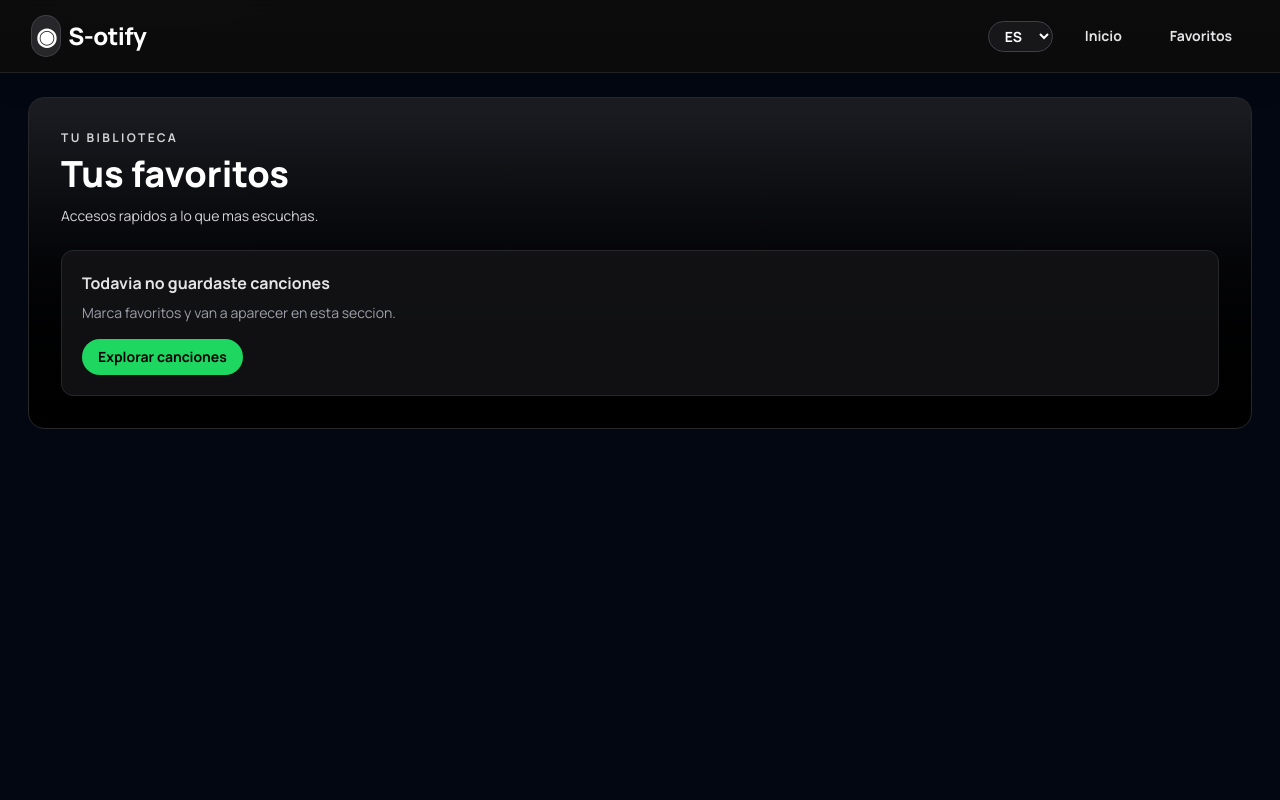
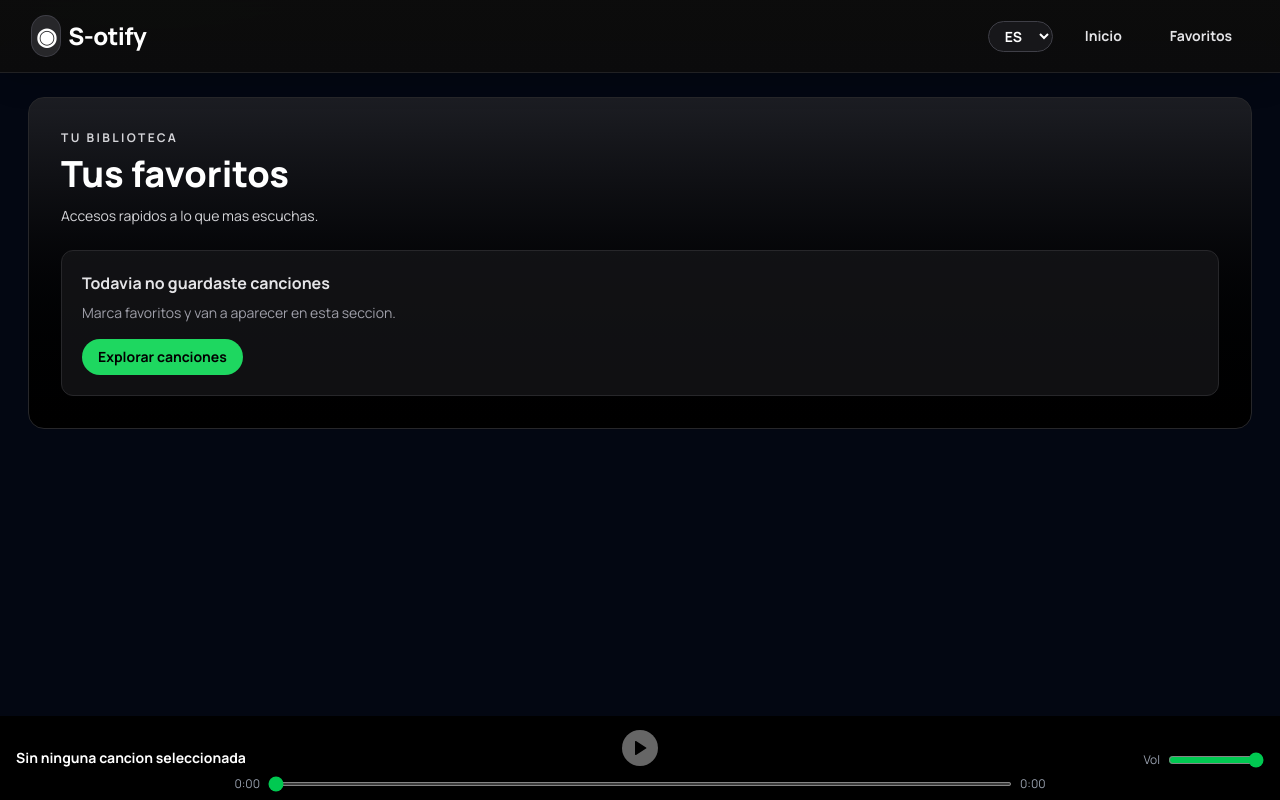
Before and after one commit to bgastong/S-otify, a React (Vite) app: page /favorites in a window 1280 px wide. Shown: the top 800 px of the page. Built offline with nearby package versions, Linux system fonts and the light colour scheme.

Commit message:
Reproductor

```diff
--- a/src/App.jsx
+++ b/src/App.jsx
@@ -5,6 +5,7 @@ import Favorites from "./pages/favorites/Favorites.jsx";
 import Header from "./components/Header/Header.jsx";
 import Footer from "./components/Footer/Footer.jsx";
 import LayoutShell from "./components/LayoutShell/LayoutShell.jsx";
+import Player from "./components/Player.jsx";
 
 function App() {
   return (
@@ -18,6 +19,7 @@ function App() {
             <Route path="/favorites" element={<Favorites />} />
           </Routes>
         </LayoutShell>
+        <Player />
         <Footer />
       </div>
     </BrowserRouter>
--- /dev/null
+++ b/src/components/Player.jsx
@@ -0,0 +1,128 @@
+import { useRef, useState } from "react";
+
+const Pause = () => (
+    <svg role="img" height="16" width="16" aria-hidden="true" viewBox="0 0 16 16" fill="currentColor">
+        <path d="M2.7 1.3A.7.7 0 0 1 3.4 2v12a.7.7 0 0 1-1.4 0V2a.7.7 0 0 1 .7-.7Zm9.9 0a.7.7 0 0 1 .7.7v12a.7.7 0 0 1-1.4 0V2a.7.7 0 0 1 .7-.7Z"></path>
+    </svg>
+);
+
+const Play = () => (
+    <svg role="img" height="16" width="16" aria-hidden="true" viewBox="0 0 16 16" fill="currentColor">
+        <path d="M3 1.7a.7.7 0 0 1 1.05-.6l10 6.3a.7.7 0 0 1 0 1.2l-10 6.3A.7.7 0 0 1 3 14.3V1.7Z"></path>
+    </svg>
+);
+    function Player ({
+        audio = "",
+        title = "Sin ninguna cancion seleccionada",
+        artist = "",
+    }){
+
+        const [duration, setDuration] = useState(0);
+        const [currentTime, setCurrentTime] = useState(0);
+        const [volume, setVolume] = useState(1);
+
+        const handleTimeUpdate = () => {
+            setCurrentTime(audioRef.current.currentTime);
+        };
+
+
+        const handleLoaded = () => {
+            setDuration(audioRef.current.duration);
+            audioRef.current.volume = volume;
+        };
+
+        const handleSeek = (e) => {
+            const time = Number(e.target.value);
+            audioRef.current.currentTime = time;
+            setCurrentTime(time);
+        };
+
+        const handleVolume = (e) => {
+            const newVolume = Number(e.target.value);
+            setVolume(newVolume);
+            audioRef.current.volume = newVolume;
+        };
+
+        const formatTime = (time) => {
+            if (!time) return "0:00";
+
+            const minutes = Math.floor(time / 60);
+                const seconds = Math.floor(time % 60)
+            .toString()
+            .padStart(2, "0");
+
+            return `${minutes}:${seconds}`;
+        };
+
+        const audioRef = useRef(null);
+        const [isPlaying, setIsPlaying] = useState(false);
+
+
+        const hasAudio = Boolean(audio);
+
+        const playPause = () => {
+            if(!hasAudio) return;
+
+            if(isPlaying) {
+                audioRef.current.pause();
+                setIsPlaying(false);
+            } else {
+                audioRef.current.play();
+                setIsPlaying(true);
+            }
+        };
+        return(
+            <div className="fixed bottom-0 left-0 z-50 flex w-full flex-col gap-1 bg-black px-4 py-2 text-white">
+                <div className="grid h-12 w-full grid-cols-[1fr_auto_1fr] items-center gap-4">
+                <div className="min-w-0 self-end flex flex-col justify-center pb-1">
+                    <p className="text-sm font-semibold">{title}</p>
+                    <p className="text-xs text-gray-400">{artist}</p>
+                </div>
+                <div className="flex self-center justify-center">
+                    <button
+                        disabled={!hasAudio}
+                        onClick={playPause}
+                        className="rounded-full bg-white p-2.5 text-black disabled:cursor-not-allowed disabled:opacity-40"
+                    >
+                    {isPlaying ? <Pause /> : <Play />}
+                    </button>
+                </div>
+                <div className="flex self-end items-center justify-end gap-2 pb-1">
+                <span className="text-xs text-gray-400">Vol</span>
+                    <input
+                    type="range"
+                    min="0"
+                    max="1"
+                    step="0.01"
+                    value={volume}
+                    onChange={handleVolume}
+                    className="w-24 cursor-pointer accent-green-500"
+                    />
+                </div>
+                </div>
+                <div className="mx-auto flex w-[65%] items-center gap-2">
+                    <span className="text-xs text-gray-400">{formatTime(currentTime)}</span>
+
+                    <input
+                        type="range"
+                        min="0"
+                        max={duration || 0}
+                        value={currentTime}
+                        onChange={handleSeek}
+                        className="h-1 flex-1 cursor-pointer accent-green-500"
+                    />
+                    <span className="text-xs text-gray-400">{formatTime(duration)}</span>
+                </div>
+                <audio
+                    ref={audioRef}
+                    src={audio}
+                    onTimeUpdate={handleTimeUpdate}
+                    onLoadedMetadata={handleLoaded}
+                    onEnded={() => setIsPlaying(false)}
+                />
+            </div>
+        );
+    }
+
+
+    export default Player;
```
Also changed, not shown: 1 other file (tests, documents, lock files or other folders).
